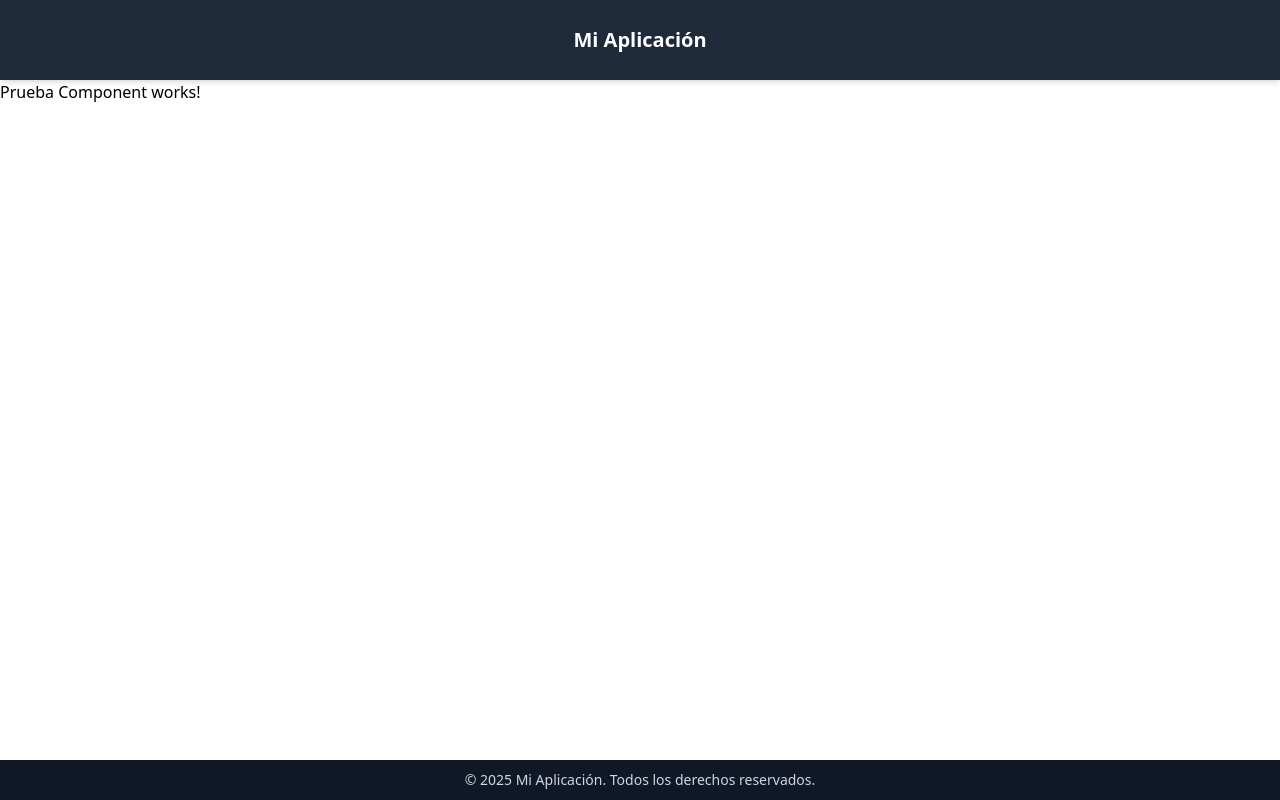
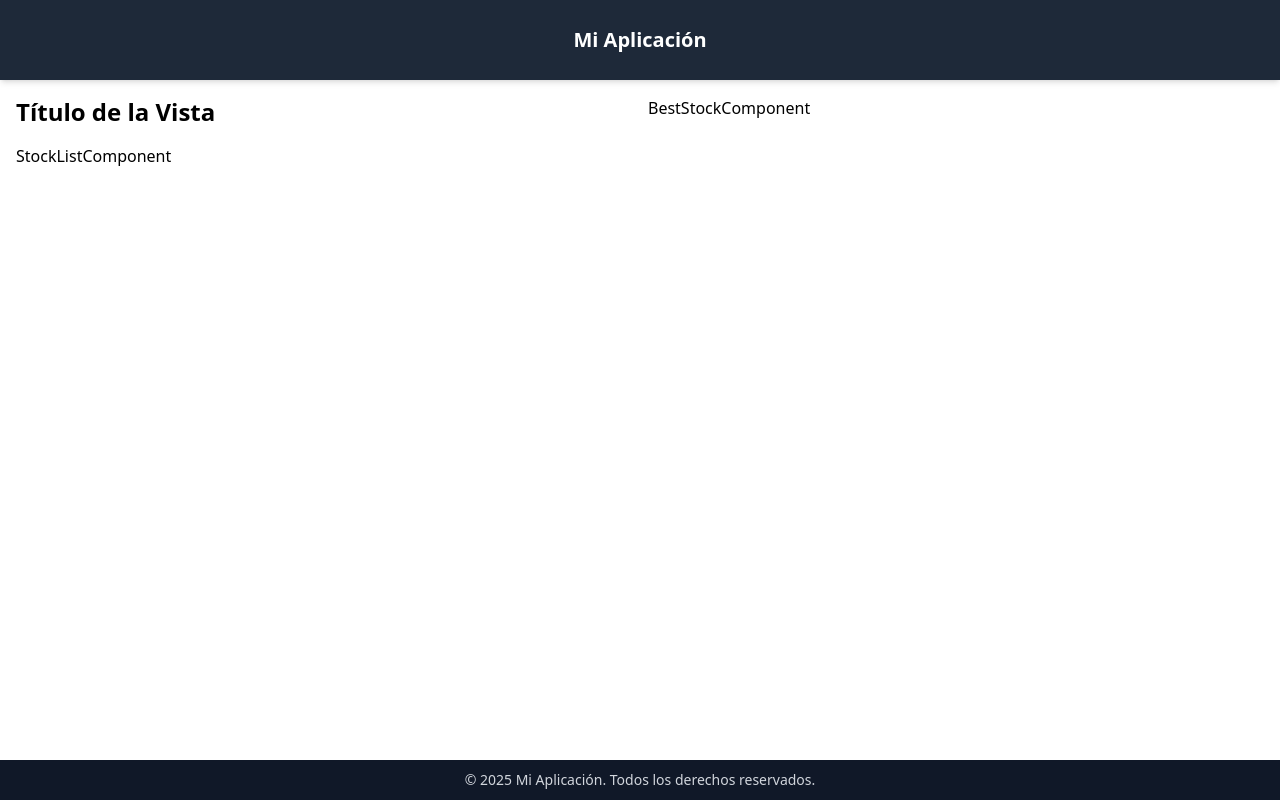
Before and after one commit to Jcss1462/StockRatings-Front, a Vue app: page / in a window 1280 px wide. Built offline with nearby package versions, Linux system fonts and the light colour scheme.

Commit message:
Se crea estructura de la vista de stock, y se enrruta

```diff
--- a/src/domains/shared/components/PruebaComponent.vue
+++ /dev/null
@@ -1,3 +0,0 @@
-<template>
-    <h3>Prueba Component works!</h3>
-</template>
--- /dev/null
+++ b/src/domains/stocks/components/BestStockComponent.vue
@@ -0,0 +1,4 @@
+<template>
+    BestStockComponent
+</template>
+<script setup></script>
--- /dev/null
+++ b/src/domains/stocks/components/StockListComponent.vue
@@ -0,0 +1,4 @@
+<template>
+    StockListComponent
+</template>
+<script setup></script>
--- /dev/null
+++ b/src/domains/stocks/views/StockView.vue
@@ -0,0 +1,27 @@
+<template>
+    <div class="container mx-auto p-4">
+      <!-- Row 1 -->
+      <div class="grid grid-cols-12 gap-4 mb-4">
+        <!-- Columna Izquierda (Título) -->
+        <div class="col-span-6 flex items-center">
+          <h1 class="text-2xl font-bold">Título de la Vista</h1>
+        </div>
+
+        <!-- Columna Derecha (Componente Extra) -->
+        <div class="col-span-6">
+            <BestStockComponent></BestStockComponent>
+        </div>
+      </div>
+
+      <!-- Row 2 -->
+      <div class="grid grid-cols-12">
+        <div class="col-span-12">
+          <StockListComponent></StockListComponent>
+        </div>
+      </div>
+    </div>
+</template>
+<script setup>
+    import BestStockComponent from '../components/BestStockComponent.vue';
+    import StockListComponent from '../components/StockListComponent.vue';
+</script>
--- a/src/router/index.ts
+++ b/src/router/index.ts
@@ -1,8 +1,8 @@
 import { createRouter, createWebHistory } from "vue-router";
-import PruebaComponent from "../domains/shared/components/PruebaComponent.vue";
+import StockView from "../domains/stocks/views/StockView.vue";
 
 const routes = [
-  { path: "", name: "Prueba", component: PruebaComponent },
+  { path: "", name: "StockView", component: StockView },
 ];
 
 const router = createRouter({
```
